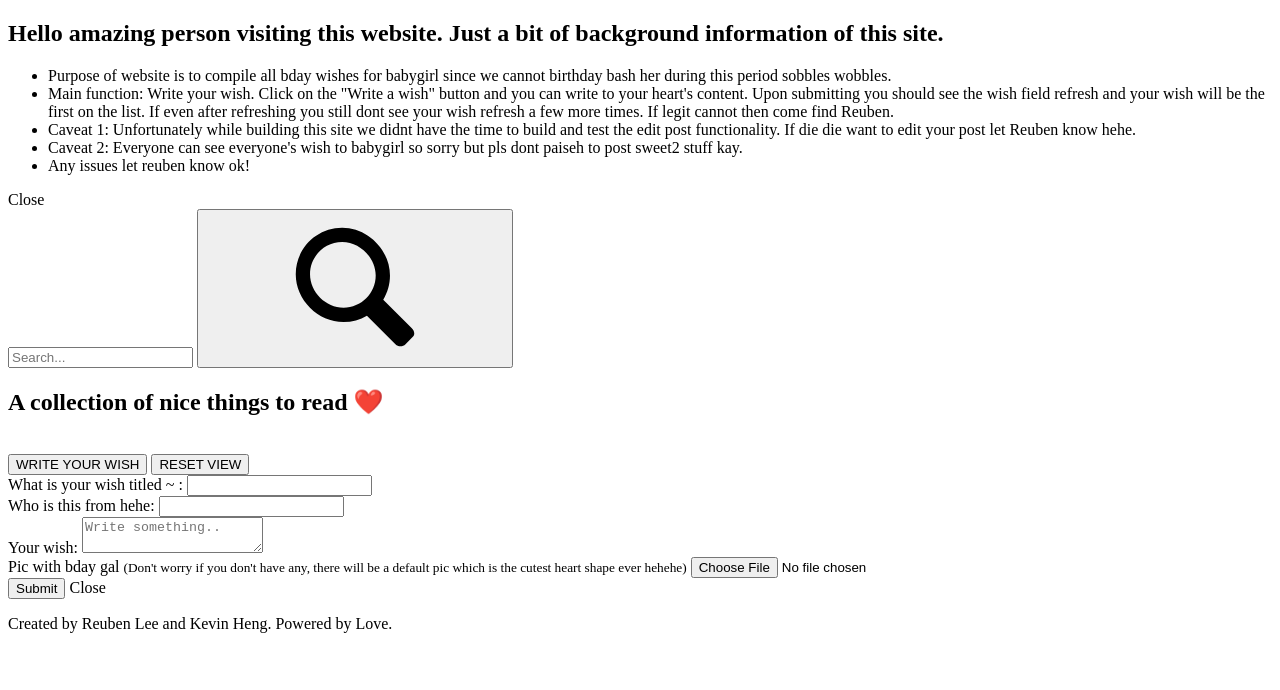
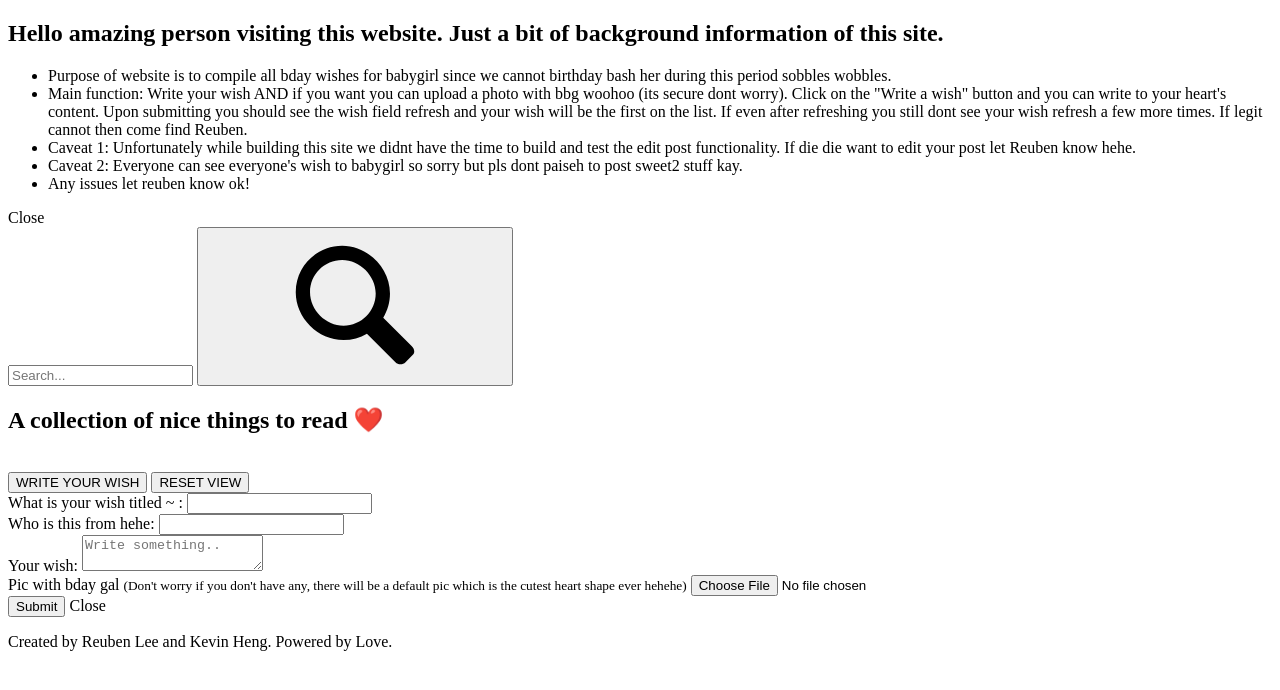
Before and after one commit to reubenlee3/bday_wish_app, a website: page src/index.html in a window 1280 px wide. Drawn offline with Linux system fonts and the light colour scheme.

Commit message:
Update 9 to deploy

```diff
--- a/src/index.html
+++ b/src/index.html
@@ -32,7 +32,8 @@
                     cannot birthday bash her during this period sobbles wobbles.
                 </li>
                 <li>
-                    Main function: Write your wish. Click on the "Write a wish" button and you can write to your
+                    Main function: Write your wish AND if you want you can upload a photo with bbg woohoo (its secure dont worry).
+                    Click on the "Write a wish" button and you can write to your
                     heart's content. Upon submitting you should see the wish field refresh and your wish will be the first on the list.
                     If even after refreshing you still dont see your wish refresh a few more times. If legit cannot then come find Reuben.
                 </li>
```
